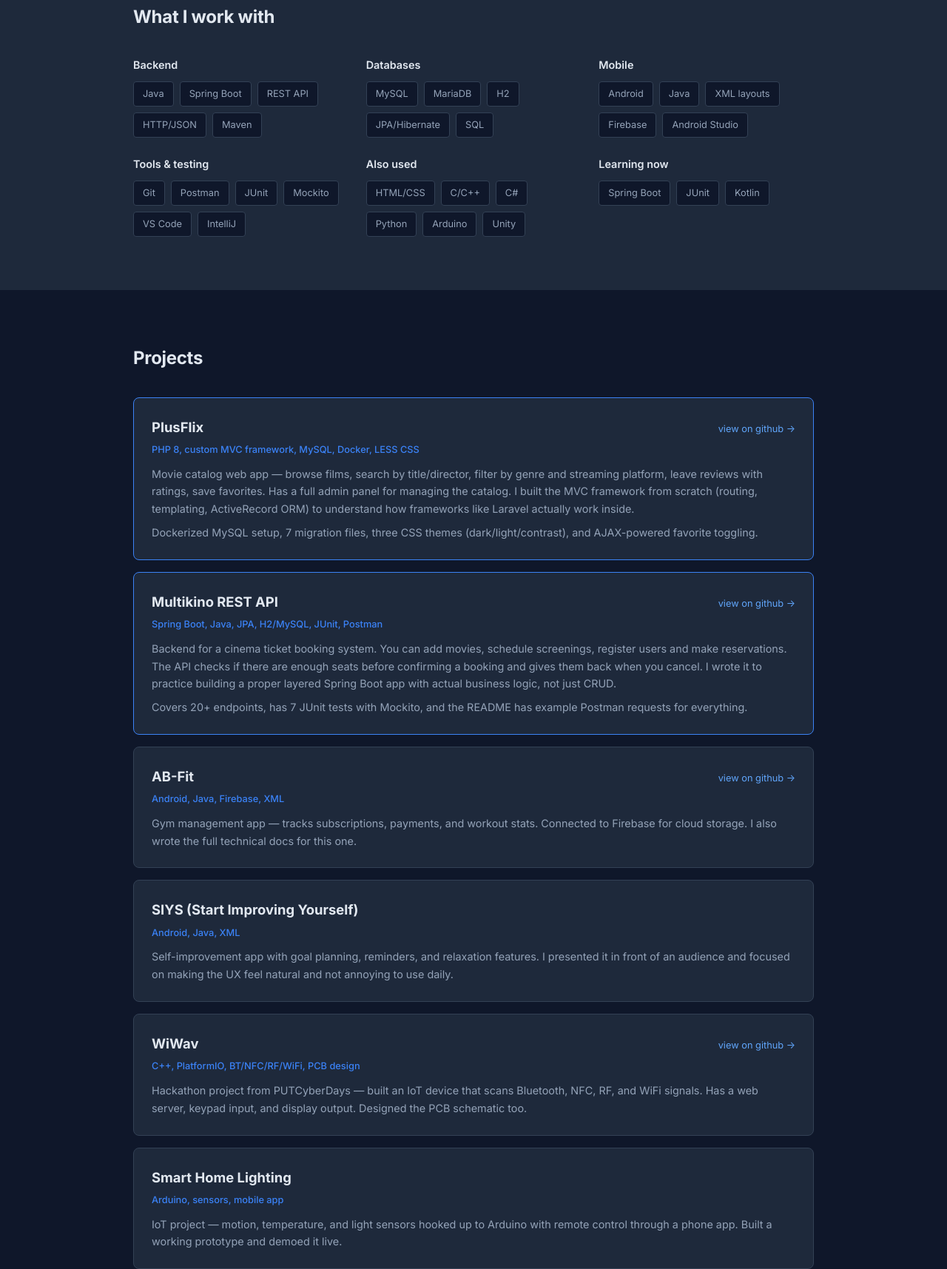
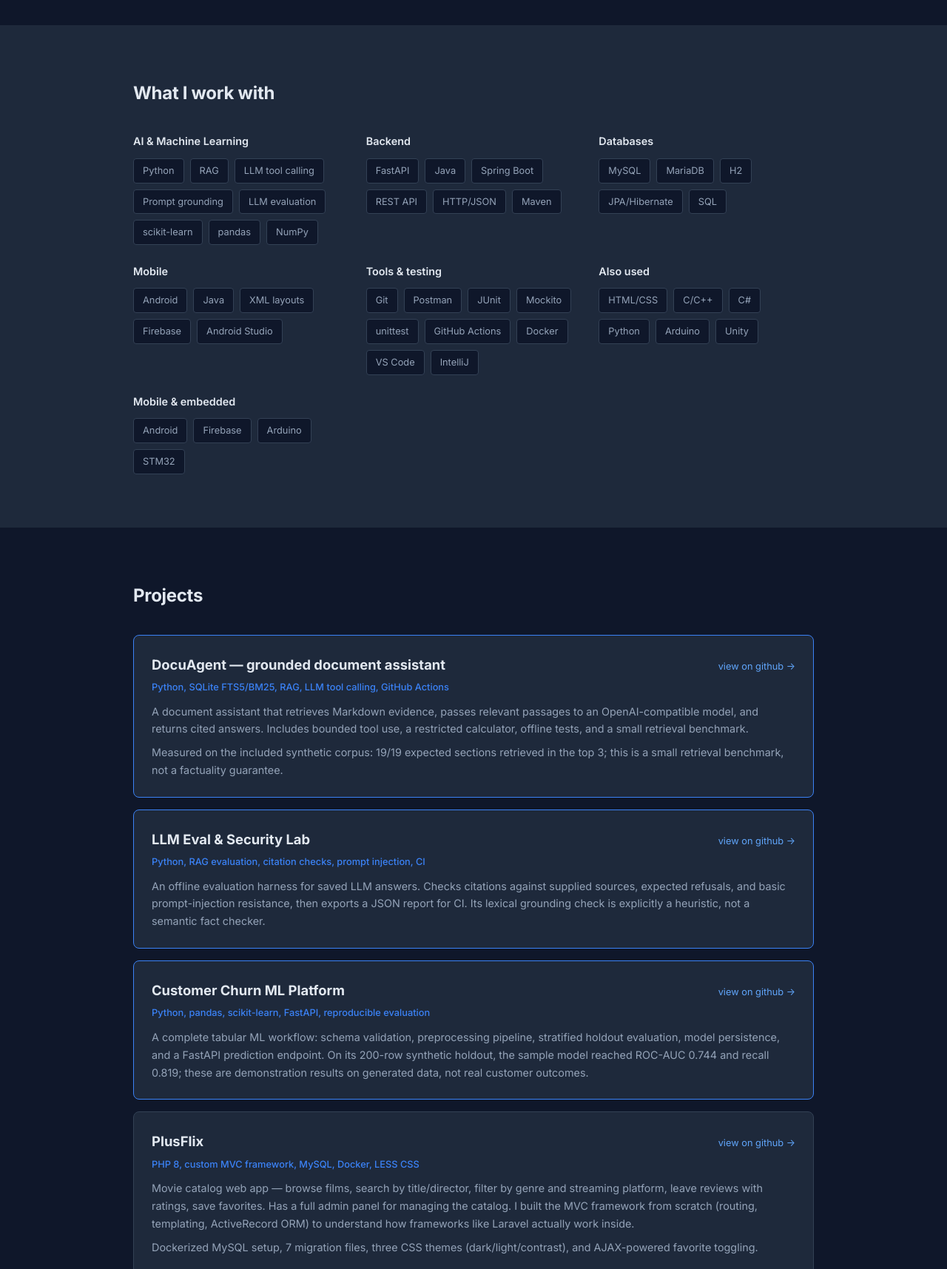
Before and after one commit to ta56419/ta56419.github.io, a plain HTML site: page index.html in a window 1280 px wide. Shown: the part 1085-2800 px from the top of the page at 74% size. Drawn offline with Linux system fonts and the light colour scheme.

Commit message:
Update portfolio for AI projects

```diff
--- a/index.html
+++ b/index.html
@@ -3,7 +3,8 @@
 <head>
     <meta charset="UTF-8">
     <meta name="viewport" content="width=device-width, initial-scale=1.0">
-    <title>Andrii Tynskyi — Junior Software Engineer</title>
+    <meta name="description" content="Andrii Tynskyi — Junior AI and Software Engineer in Szczecin. Applied ML, GenAI, RAG, Python, Java, REST APIs, and backend projects.">
+    <title>Andrii Tynskyi — Junior AI &amp; Software Engineer</title>
     <link rel="preconnect" href="https://fonts.googleapis.com">
     <link href="https://fonts.googleapis.com/css2?family=Inter:wght@400;500;600;700&display=swap" rel="stylesheet">
     <link rel="stylesheet" href="style.css">
@@ -28,8 +29,8 @@
 <header class="hero" id="home">
     <div class="container">
         <h1 class="hero-name">Andrii Tynskyi</h1>
-        <p class="hero-title">Junior Software Engineer</p>
-        <p class="hero-subtitle">Java / SQL / REST API / Android</p>
+        <p class="hero-title">Junior AI &amp; Software Engineer</p>
+        <p class="hero-subtitle">Applied ML &amp; GenAI / Python / RAG / scikit-learn / REST API</p>
         <div class="hero-actions">
             <a href="#projects" class="btn btn-primary">Projects</a>
             <a href="#contact" class="btn btn-outline">Contact</a>
@@ -42,17 +43,19 @@
         <h2 class="section-title">About</h2>
         <div class="about-content">
             <p>
-                I'm studying Computer Science at ZUT in Szczecin (West Pomeranian University of Technology).
-                Looking for a junior dev role or internship where I can actually write code and learn from
-                people who know more than me.
+                I'm a Computer Science student at ZUT in Szczecin, building a foundation for junior AI Engineer,
+                Machine Learning Engineer, or software engineering roles. My recent work explores applied ML and
+                GenAI through reproducible Python projects: document-grounded RAG, LLM response evaluation, and a
+                scikit-learn model served through an API.
             </p>
             <p>
-                Most of my experience comes from university projects — I've built Android apps with Firebase,
-                designed MySQL databases, worked with REST APIs, and wrote documentation that people
-                could actually read. I also did a dev support internship at SOFTSERVICE TECHNOLOGIES.
+                I bring broader software engineering experience from university projects and an internship at
+                SOFTSERVICE TECHNOLOGIES: Java and Spring Boot APIs, a PHP MVC application, SQL data modelling,
+                Android apps with Firebase, IoT prototypes, unit testing, Docker, and technical documentation.
+                These foundations help me build AI features as maintainable software, not isolated demos.
             </p>
             <p>
-                Right now I'm picking up <strong>Spring Boot</strong> and <strong>JUnit</strong> on my own.
+                My current focus is Python, applied machine learning, LLM evaluation, and reliable AI application design.
             </p>
             <div class="about-details">
                 <div class="detail-item">
@@ -69,7 +72,7 @@
                 </div>
                 <div class="detail-item">
                     <span class="detail-label">Open to</span>
-                    <span class="detail-value">On-site, hybrid, or remote</span>
+                    <span class="detail-value">Szczecin-based; open to local, hybrid, and remote roles</span>
                 </div>
             </div>
         </div>
@@ -81,8 +84,22 @@
         <h2 class="section-title">What I work with</h2>
         <div class="skills-list">
             <div class="skill-group">
+                <h3>AI &amp; Machine Learning</h3>
+                <div class="skill-tags">
+                    <span>Python</span>
+                    <span>RAG</span>
+                    <span>LLM tool calling</span>
+                    <span>Prompt grounding</span>
+                    <span>LLM evaluation</span>
+                    <span>scikit-learn</span>
+                    <span>pandas</span>
+                    <span>NumPy</span>
+                </div>
+            </div>
+            <div class="skill-group">
                 <h3>Backend</h3>
                 <div class="skill-tags">
+                    <span>FastAPI</span>
                     <span>Java</span>
                     <span>Spring Boot</span>
                     <span>REST API</span>
@@ -117,6 +134,9 @@
                     <span>Postman</span>
                     <span>JUnit</span>
                     <span>Mockito</span>
+                    <span>unittest</span>
+                    <span>GitHub Actions</span>
+                    <span>Docker</span>
                     <span>VS Code</span>
                     <span>IntelliJ</span>
                 </div>
@@ -133,11 +153,12 @@
                 </div>
             </div>
             <div class="skill-group">
-                <h3>Learning now</h3>
+                <h3>Mobile &amp; embedded</h3>
                 <div class="skill-tags">
-                    <span>Spring Boot</span>
-                    <span>JUnit</span>
-                    <span>Kotlin</span>
+                    <span>Android</span>
+                    <span>Firebase</span>
+                    <span>Arduino</span>
+                    <span>STM32</span>
                 </div>
             </div>
         </div>
@@ -150,6 +171,47 @@
         <div class="projects-list">
 
             <article class="project-card main-project">
+                <div class="project-header">
+                    <h3 class="project-name">DocuAgent — grounded document assistant</h3>
+                    <a href="https://github.com/ta56419/ai-docs-agent" target="_blank" rel="noopener noreferrer" class="project-link">view on github &rarr;</a>
+                </div>
+                <p class="project-tech">Python, SQLite FTS5/BM25, RAG, LLM tool calling, GitHub Actions</p>
+                <p class="project-desc">
+                    A document assistant that retrieves Markdown evidence, passes relevant passages to an
+                    OpenAI-compatible model, and returns cited answers. Includes bounded tool use, a restricted
+                    calculator, offline tests, and a small retrieval benchmark.
+                </p>
+                <p class="project-desc">Measured on the included synthetic corpus: 19/19 expected sections retrieved in the top 3; this is a small retrieval benchmark, not a factuality guarantee.</p>
+            </article>
+
+            <article class="project-card main-project">
+                <div class="project-header">
+                    <h3 class="project-name">LLM Eval &amp; Security Lab</h3>
+                    <a href="https://github.com/ta56419/llm-eval-security-lab" target="_blank" rel="noopener noreferrer" class="project-link">view on github &rarr;</a>
+                </div>
+                <p class="project-tech">Python, RAG evaluation, citation checks, prompt injection, CI</p>
+                <p class="project-desc">
+                    An offline evaluation harness for saved LLM answers. Checks citations against supplied sources,
+                    expected refusals, and basic prompt-injection resistance, then exports a JSON report for CI.
+                    Its lexical grounding check is explicitly a heuristic, not a semantic fact checker.
+                </p>
+            </article>
+
+            <article class="project-card main-project">
+                <div class="project-header">
+                    <h3 class="project-name">Customer Churn ML Platform</h3>
+                    <a href="https://github.com/ta56419/customer-churn-ml-platform" target="_blank" rel="noopener noreferrer" class="project-link">view on github &rarr;</a>
+                </div>
+                <p class="project-tech">Python, pandas, scikit-learn, FastAPI, reproducible evaluation</p>
+                <p class="project-desc">
+                    A complete tabular ML workflow: schema validation, preprocessing pipeline, stratified holdout
+                    evaluation, model persistence, and a FastAPI prediction endpoint. On its 200-row synthetic
+                    holdout, the sample model reached ROC-AUC 0.744 and recall 0.819; these are demonstration
+                    results on generated data, not real customer outcomes.
+                </p>
+            </article>
+
+            <article class="project-card">
                 <div class="project-header">
                     <h3 class="project-name">PlusFlix</h3>
                     <a href="https://github.com/ta56419/plusflix" target="_blank" class="project-link">view on github &rarr;</a>
@@ -167,7 +229,7 @@
                 </p>
             </article>
 
-            <article class="project-card main-project">
+            <article class="project-card">
                 <div class="project-header">
                     <h3 class="project-name">Multikino REST API</h3>
                     <a href="https://github.com/ta56419/multikino-rest-api" target="_blank" class="project-link">view on github &rarr;</a>
@@ -301,7 +363,7 @@
 
 <footer class="footer">
     <div class="container">
-        <p>&copy; 2025 Andrii Tynskyi</p>
+        <p>&copy; 2026 Andrii Tynskyi</p>
     </div>
 </footer>
 
```
